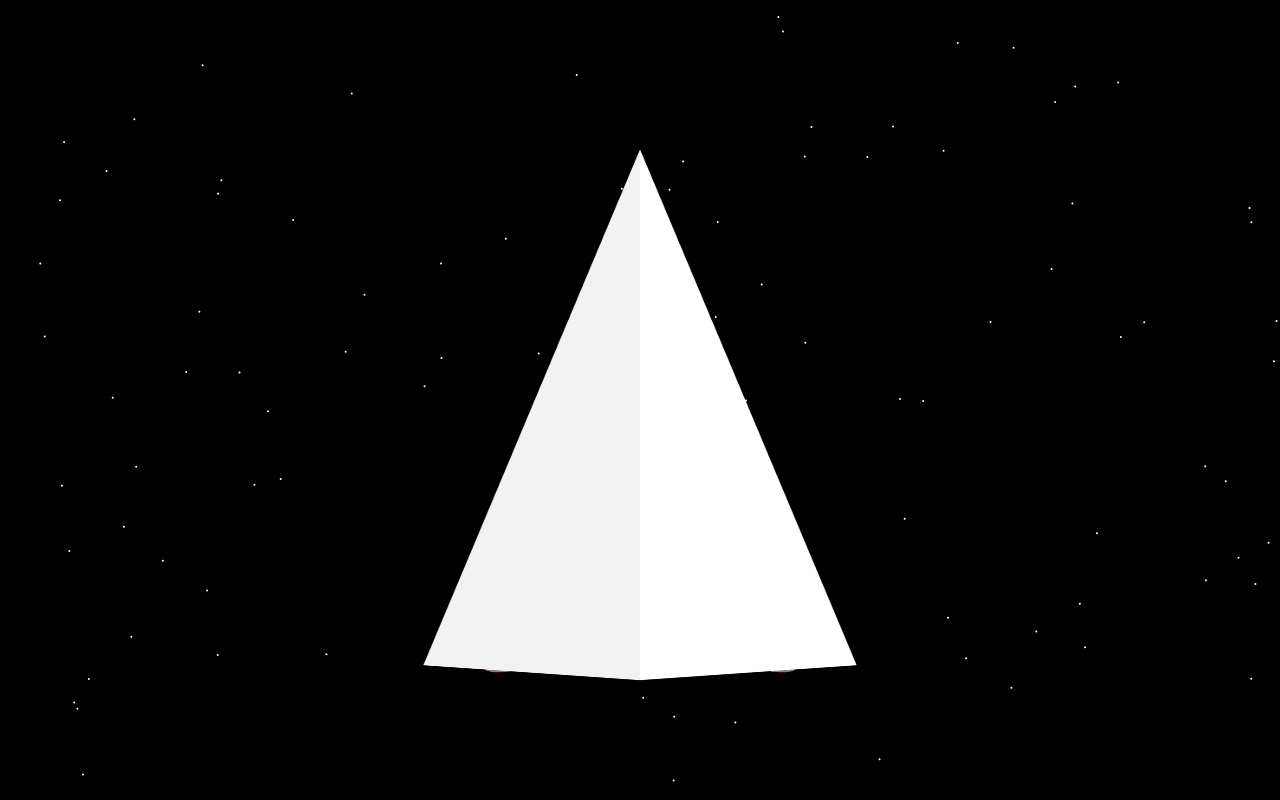
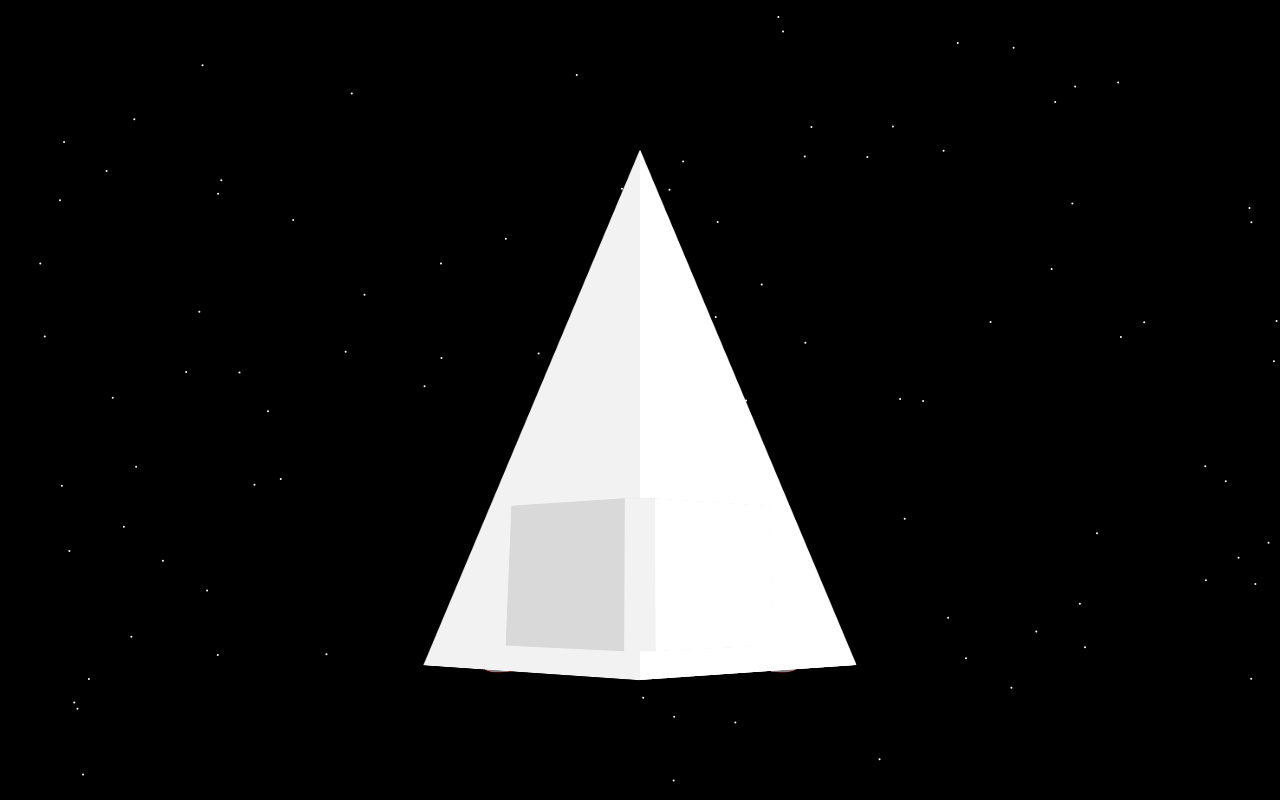
Before and after one commit to KamenSentai/Spaceship, a website built with webpack: page src/index.html in a window 1280 px wide. Built offline with nearby package versions, Linux system fonts and the light colour scheme.

Commit message:
feat(): build basement

```diff
--- a/src/index.html
+++ b/src/index.html
@@ -9,7 +9,19 @@
   <body>
     <canvas></canvas>
     <div class="spaceship">
-      <div class="fuselage fuselage--top"></div>
+      <div class="fuselage fuselage--top">
+        <div class="basement basement--center"></div>
+        <div class="basement basement--left">
+          <div class="basement__bloc">
+            <div class="basement__roof"></div>
+          </div>
+        </div>
+        <div class="basement basement--right">
+          <div class="basement__bloc">
+            <div class="basement__roof"></div>
+          </div>
+        </div>
+      </div>
       <div class="fuselage fuselage--bottom"></div>
       <div class="fuselage fuselage--back">
         <div class="engine engine--center">
--- a/src/styles/index.scss
+++ b/src/styles/index.scss
@@ -4,4 +4,5 @@
 @import './modules/canvas';
 @import './modules/starship';
 @import './modules/fuselage';
+@import './modules/basement';
 @import './modules/engine';
--- /dev/null
+++ b/src/styles/modules/_basement.scss
@@ -0,0 +1,124 @@
+.basement {
+  $root: &;
+
+  position: absolute;
+  top: calc(#{$sizeSpaceship} - #{$sizeBasement});
+  transform-style: preserve-3d;
+
+  &--left,
+  &--right {
+    #{$root}__bloc {
+      height: $sizeBasement;
+      width: $sizeBasement * 5;
+      transform-origin: 0 0;
+
+      &::before,
+      &::after {
+        content: "";
+        position: absolute;
+        height: 100%;
+        width: 100%;
+      }
+
+      &::before {
+        background-color: darken(white, 10%);
+      }
+
+      &::after {
+        transform-origin: 100% 0;
+      }
+    }
+  }
+
+  &--left {
+    #{$root}__bloc {
+      transform: scale(-1) rotateY(#{$angleWing}) rotateX(90deg);
+
+      &::before {
+        transform: translateZ(-#{$sizeBasement * 5})
+      }
+
+      &::after {
+        transform: rotateY(-90deg);
+        background-color: darken(white, 20%);
+      }
+    }
+
+    #{$root}__roof {
+      background-color: darken(white, 15%);
+      transform: rotateX(-90deg) translateZ(#{$sizeBasement});
+    }
+  }
+
+  &--right {
+    #{$root}__bloc {
+      transform: scale(1) rotateY(#{$angleWing}) rotateX(90deg);
+
+      &::before {
+        transform: translateZ(#{$sizeBasement * 5})
+      }
+
+      &::after {
+        transform: rotateY(90deg);
+        background-color: darken(white, 5%);
+      }
+    }
+
+    #{$root}__roof {
+      background-color: darken(white, 0);
+      transform: rotateX(90deg) translateZ(-#{$sizeBasement});
+    }
+  }
+
+  &--center {
+    $x: 13px;
+    $y: 21.5px;
+    left: -$x;
+    height: 0;
+    width: 0;
+    border-style: solid;
+    border-width: 0 $x $y $x;
+    border-color: transparent transparent darken(white, 10%) transparent;
+    transform-origin: 50% 0;;
+    transform: rotateX(90deg);
+
+    &::before,
+    &::after {
+      content: "";
+      position: absolute;
+      left: -$x;
+    }
+
+    &::before {
+      height: 0;
+      width: 0;
+      border-style: solid;
+      border-width: 0 $x $y $x;
+      border-color: transparent transparent darken(white, 10%) transparent;
+      transform: translateZ(#{$sizeBasement * 5})
+    }
+
+    &::after {
+      top: $y;
+      height: $sizeBasement * 5;
+      width: $x * 2;
+      background-color: darken(white, 5%);
+      transform-origin: 50% 0;
+      transform: rotateX(90deg);
+    }
+  }
+
+  &__bloc {
+    position: relative;
+    transform-style: preserve-3d;
+    background-color: darken(white, 10%);
+  }
+
+  &__roof {
+    position: absolute;
+    width: $sizeBasement * 5;
+    height: $sizeBasement * 5;
+    transform-origin: 0 0;
+    transform-style: preserve-3d;
+  }
+}
--- a/src/styles/modules/_engine.scss
+++ b/src/styles/modules/_engine.scss
@@ -6,9 +6,9 @@
 
   &--left,
   &--right {
-    @each $index in $wallHeights {
+    @each $index in $heightsWalls {
       #{$root}__segment {
-        &:nth-child(#{index($wallHeights, $index)}) {
+        &:nth-child(#{index($heightsWalls, $index)}) {
           @include ba {
             height: 8px;
           }
@@ -20,7 +20,7 @@
   &--left{
     transform:
       scale(.5)
-      translate3d(-#{$engineRadius * 2}, 0, -10px)
+      translate3d(-#{$radiusEngine * 2}, 0, -10px)
       rotateY(-#{$angleFuselageBack / 2})
     ;
   }
@@ -28,15 +28,15 @@
   &--right{
     transform:
       scale(.5)
-      translate3d(#{$engineRadius * 2}, 0, -10px)
+      translate3d(#{$radiusEngine * 2}, 0, -10px)
       rotateY(#{$angleFuselageBack / 2})
     ;
   }
 
   &--center {
     #{$root}__segment {
-      @each $index, $height in $wallHeights {
-        &:nth-child(#{index($wallHeights, $index $height)}) {
+      @each $index, $height in $heightsWalls {
+        &:nth-child(#{index($heightsWalls, $index $height)}) {
           @include ba {
             height: $height;
           }
@@ -47,17 +47,17 @@
 
   &__segment {
     position: absolute;
-    top: -$engineRadius / 2;
-    left: -$engineSegment / 2;
-    height: $engineRadius;
-    width: $engineSegment;
+    top: -$radiusEngine / 2;
+    left: -$sizeSegments / 2;
+    height: $radiusEngine;
+    width: $sizeSegments;
     background: $engineGradient;
     transform-origin: 50% 50%;
     transform-style: preserve-3d;
 
-    @for $i from 0 to $totalEngineSegment {
+    @for $i from 0 to $totalEngineSegments {
       &:nth-child(#{$i}) {
-        transform: rotateZ(#{$i / ($totalEngineSegment * 2)}turn);
+        transform: rotateZ(#{$i / ($totalEngineSegments * 2)}turn);
       }
     }
 
--- a/src/styles/modules/_fuselage.scss
+++ b/src/styles/modules/_fuselage.scss
@@ -4,17 +4,17 @@
   &--top,
   &--bottom {
     position: relative;
-    transform-origin: 0 $size * -1;
+    transform-origin: 0 $sizeSpaceship * -1;
 
     &::before,
     &::after {
       content: "";
       position: absolute;
-      top: -$size;
+      top: -$sizeSpaceship;
       width: 0;
       height: 0;
       border-style: solid;
-      border-width: $size $size / 2 $size $size / 2;
+      border-width: $sizeSpaceship $sizeSpaceship / 2 $sizeSpaceship $sizeSpaceship / 2;
     }
 
     &::before {
@@ -58,7 +58,7 @@
 
   &--back {
     position: absolute;
-    top: $size;
+    top: $sizeSpaceship;
     transform-origin: 0 0;
     transform: rotateX(90deg);
 
--- a/src/styles/tools/_variables.scss
+++ b/src/styles/tools/_variables.scss
@@ -1,12 +1,13 @@
-$size: 250px;
+$sizeSpaceship: 250px;
 $angleFuselageSide: 14deg;
 $angleFuselageBack: 8deg;
 $angleWing: 30deg;
 $heightBack: 219px;
 $widthBack: 121px;
-$engineRadius: 125px;
-$engineSegment: $engineRadius / 10;
-$totalEngineSegment: 16;
+$sizeBasement: 25px;
+$radiusEngine: 125px;
+$sizeSegments: $radiusEngine / 10;
+$totalEngineSegments: 16;
 $engineGradient: linear-gradient(
   to bottom,
   hsl(0, 100%, 50%) 0%,
@@ -41,7 +42,7 @@ $engineGradient: linear-gradient(
   hsl(0, 100%, 50.64%) 95.95%,
   hsl(0, 100%, 50%) 100%
 );
-$wallHeights: (
+$heightsWalls: (
   a: 15px,
   b: 13px,
   c: 11px,
```
